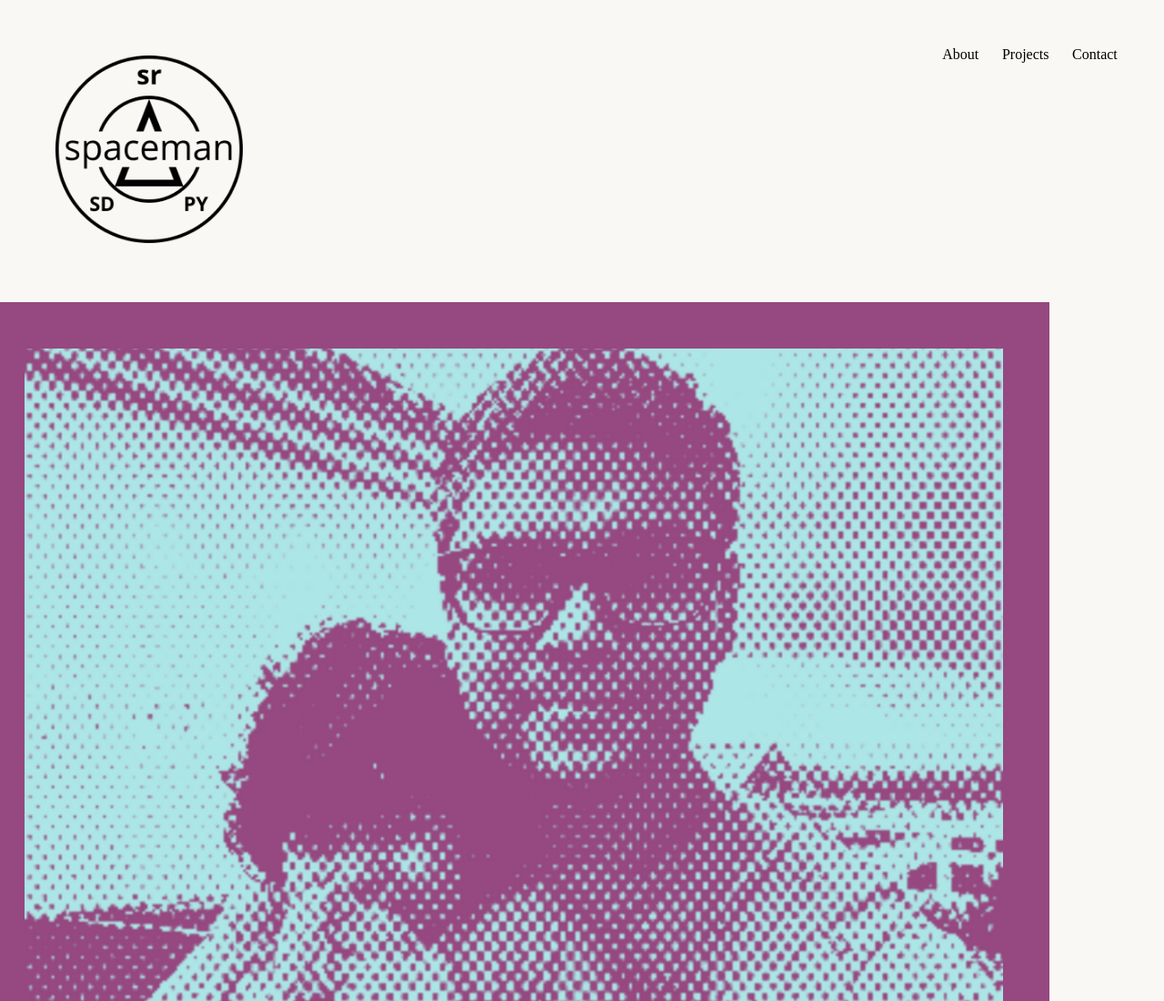
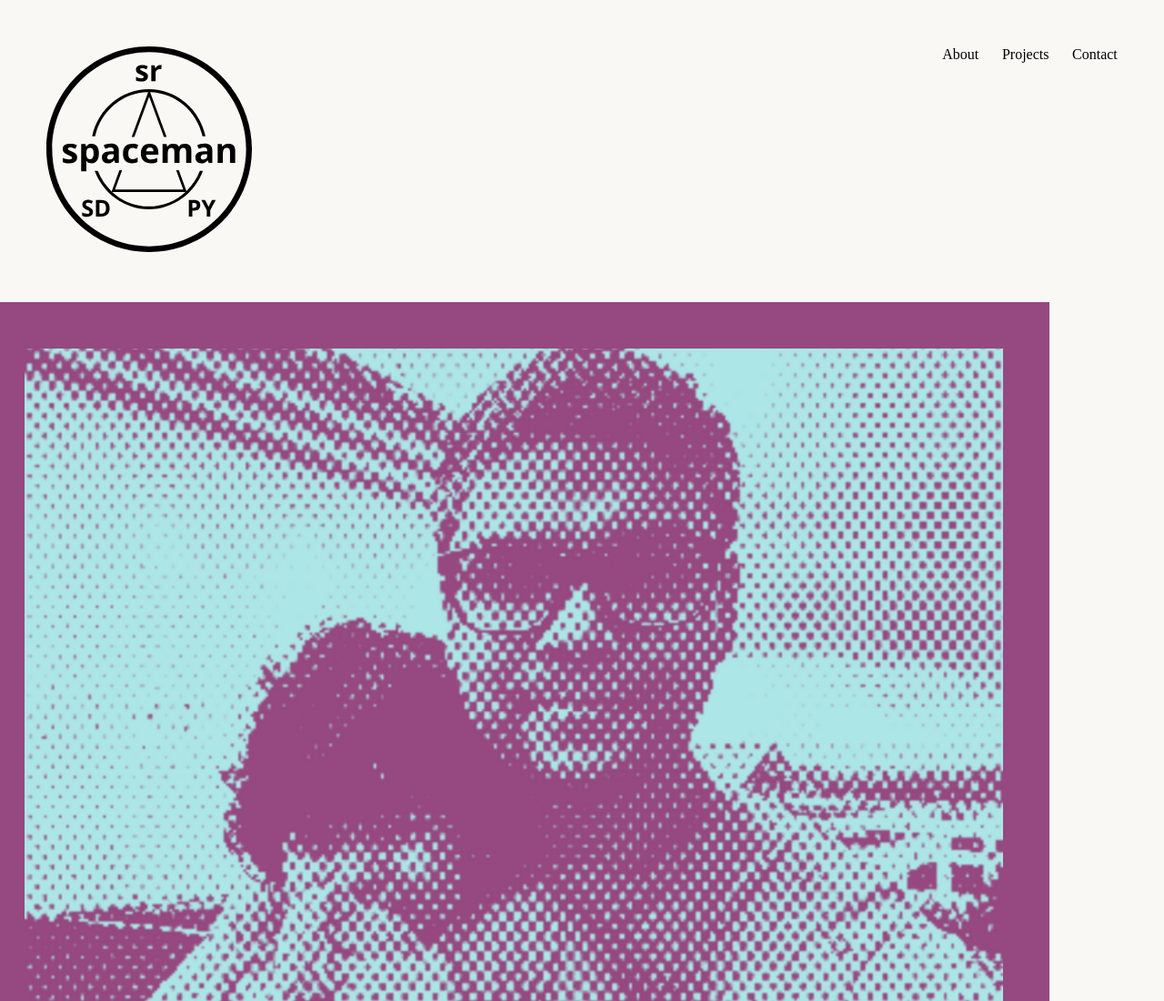
Before and after one commit to SpacemanOG/freeCodeCamp-Personal-portfolio, a plain HTML site: page index.html in a window 1280 px wide. Shown: the top 1100 px of the page at 91% size. Drawn offline with Linux system fonts and the light colour scheme; a web font is replaced by a local one.

Commit message:
spaceman logo svg file uploaded

```diff
--- a/index.html
+++ b/index.html
@@ -17,7 +17,7 @@
 <body>
     <nav>
         <div class="navItemBox left">
-            <img src="./images/spaceman-logo-bg-babyPowder.png" alt="spaceman logo">
+            <img src="./images/spaceman_logo_figma_design.svg" alt="spaceman logo">
         </div>
         <div class="navItemBox right">
             <ul>
@@ -44,7 +44,8 @@
                     little project of mine. I am doing this as a part of the freeCodeCamp Responsive Web Design
                     Certification program. This is the last project, and after successful completion, I should be
                     certified. Keeping my fingers crossed!</p>
-                    <p>p.s. I have already completed few other certification programs e.g. from LinkedIn Learning. Check them out below in a later section.</p>
+                <p>p.s. I have already completed few other certification programs e.g. from LinkedIn Learning. Check
+                    them out below in a later section.</p>
             </div>
         </section>
     </header>
@@ -57,8 +58,10 @@
                 A.I., and Robotics.</p>
             <p>More than using my body, I like using my brain. I like thought experiments and creative problem solving.
                 I like to use the power of imagination to come up with different solutions.</p>
-            <p>Overall, I like contribution more than consumption. And I believe Computer Programming gives me the opportunity to do exactly that!</p>
-            <h2 class="full-width-background">I am working to become a Front-End Web Developer. Currently, I am learning and working with HTML and CSS. Next is vanilla JavaScript, React.js, and Node.js. That's my goal.</h2>
+            <p>Overall, I like contribution more than consumption. And I believe Computer Programming gives me the
+                opportunity to do exactly that!</p>
+            <h2 class="full-width-background">I am working to become a Front-End Web Developer. Currently, I am learning
+                and working with HTML and CSS. Next is vanilla JavaScript, React.js, and Node.js. That's my goal.</h2>
         </section>
 
         <section class="myProjects">
```
Also changed, not shown: images/spaceman_logo_figma_design.svg (added).
